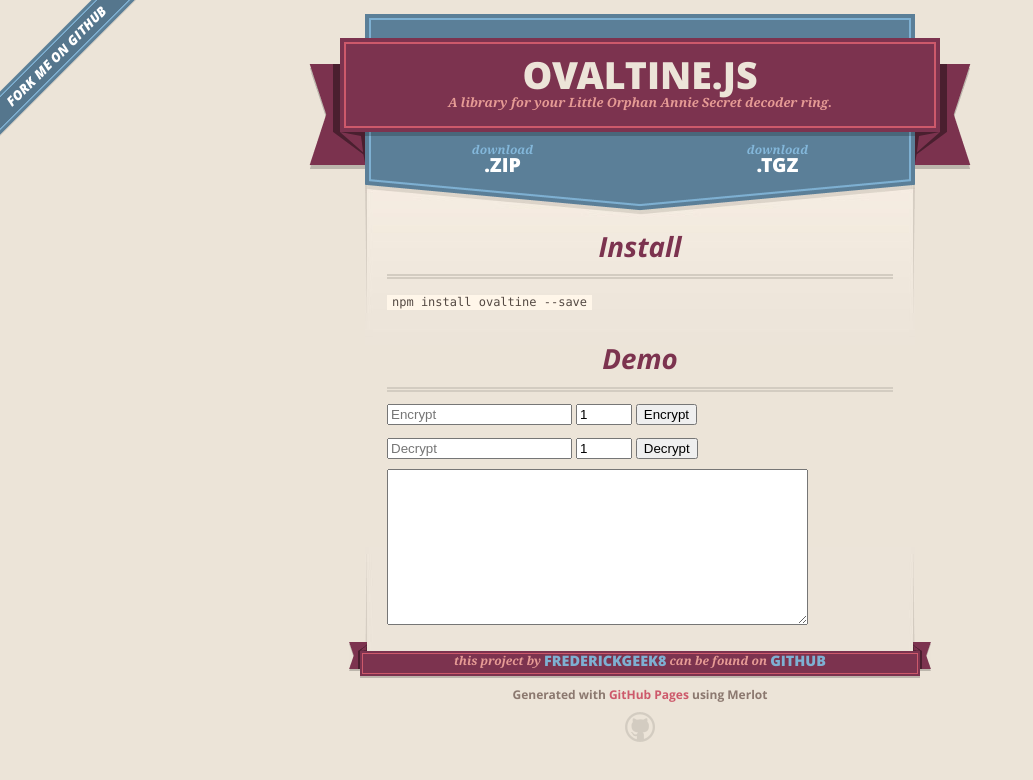
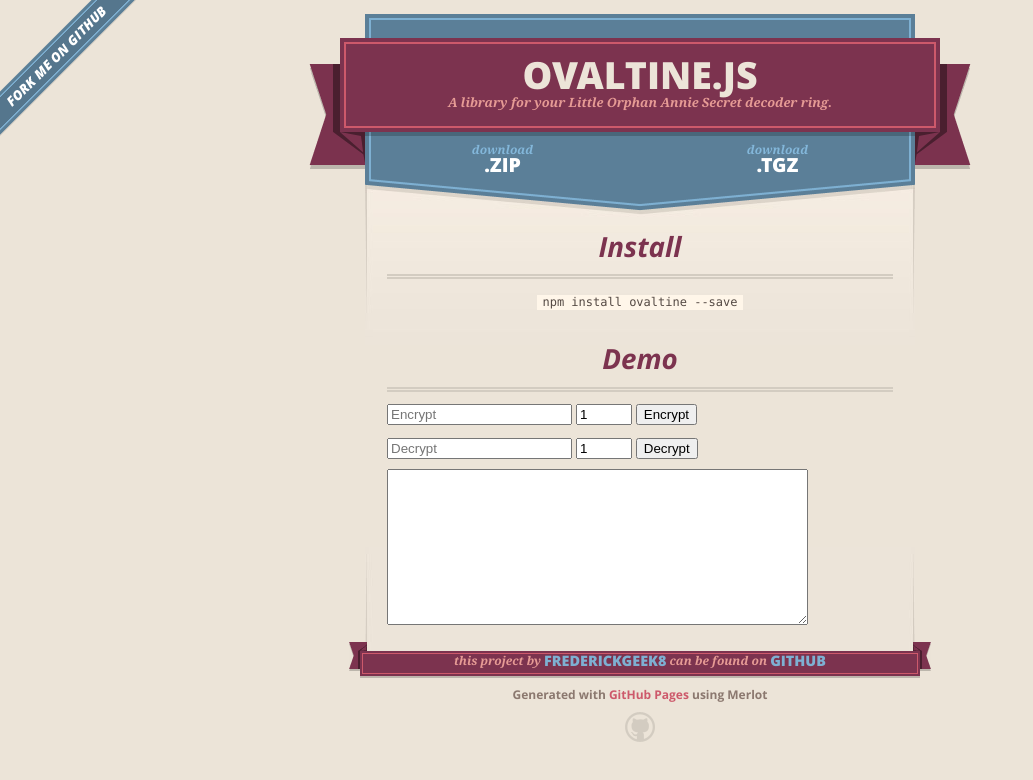
Before and after one commit to FrederickGeek8/ovaltine.js, a plain HTML site: page index.html in a window 1280 px wide. Shown: the whole page, without its empty margins (0-1033 px from the left). Drawn offline with nearby package versions, Linux system fonts and the light colour scheme; a script that the page names is missing.

Commit message:
Update index.html

```diff
--- a/index.html
+++ b/index.html
@@ -64,7 +64,7 @@
 
       <section id="main_content">
       	<h1>Install</h1>
-      	<p><code>npm install ovaltine --save</code></p>
+      	<p style="text-align: center;"><code>npm install ovaltine --save</code></p>
       	<h1>Demo</h1>
 	<p>
 	    <input type="text" placeholder="Encrypt" id="encryptbox" />
```
